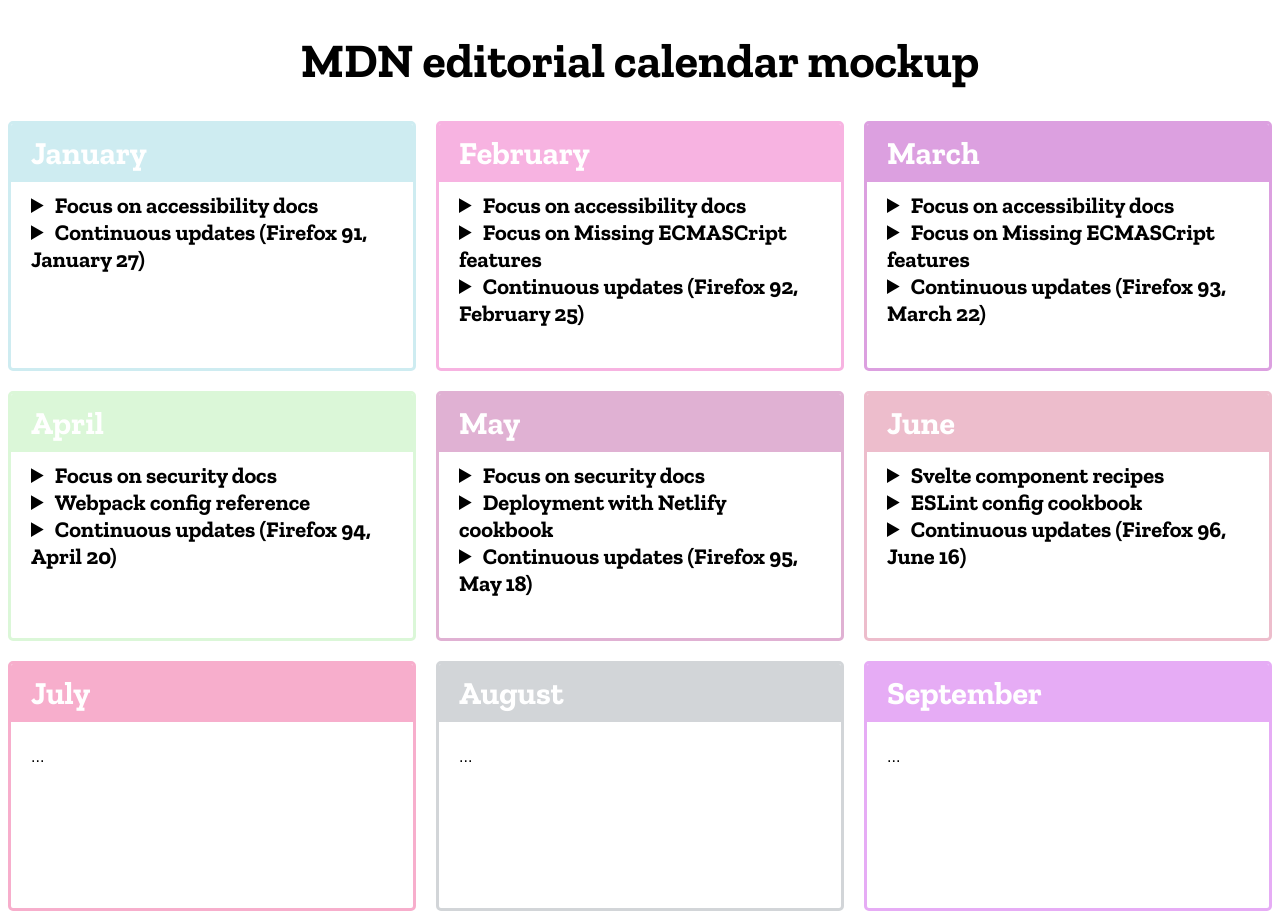
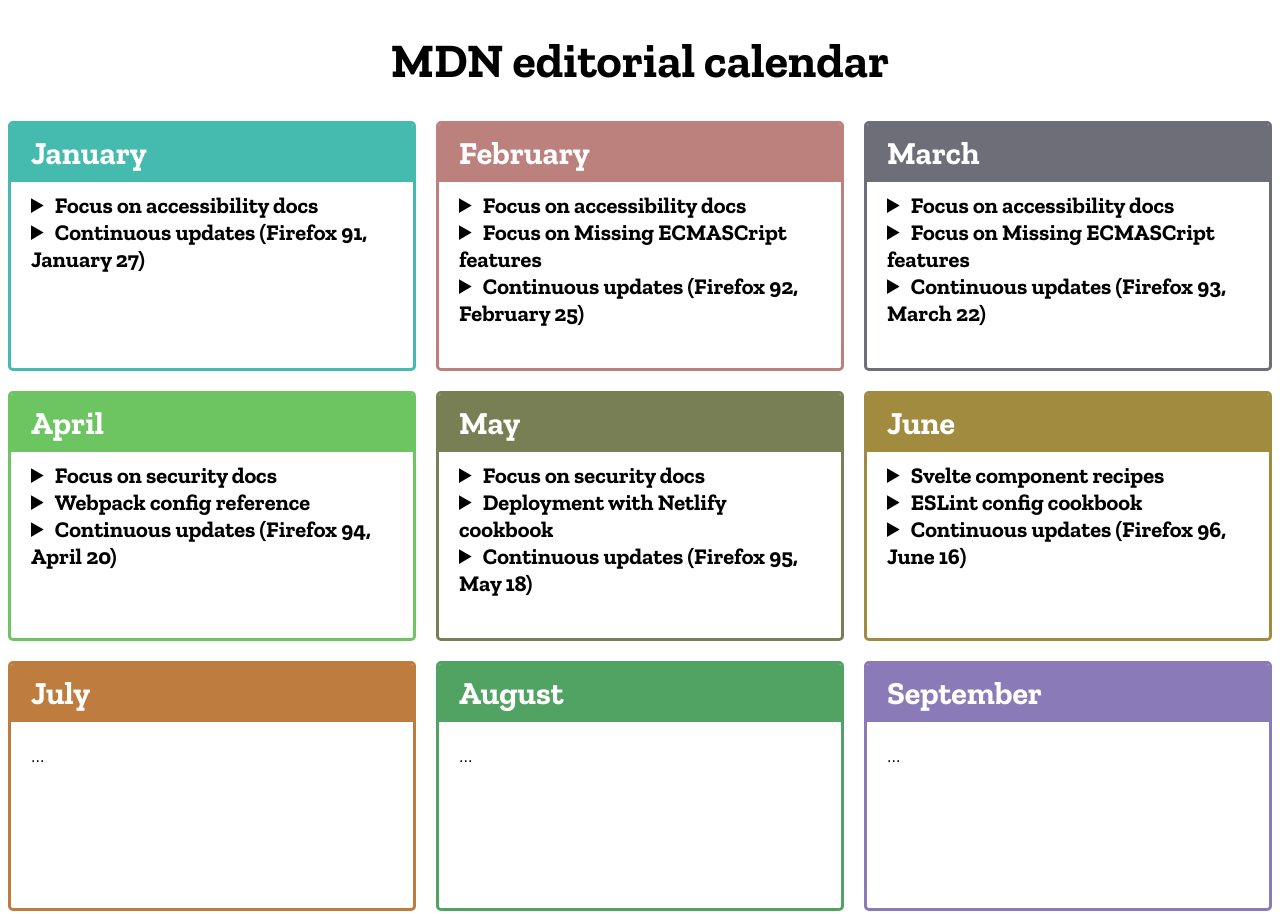
Before and after one commit to chrisdavidmills/mdn-calendar, a plain HTML site: page index.html in a window 1280 px wide. Shown: the top 914 px of the page. Drawn offline with Linux system fonts and the light colour scheme.

Commit message:
adding initial code

```diff
--- a/index.html
+++ b/index.html
@@ -7,7 +7,7 @@
     <script src="main.js" defer></script>
   </head>
   <body>
-    <h1>MDN editorial calendar mockup</h1>
+    <h1>MDN editorial calendar</h1>
     <main>
       <article>
         <h2>January</h2>
--- a/main.js
+++ b/main.js
@@ -11,7 +11,7 @@
 const articles = document.querySelectorAll('article');
 
 for(let i = 0; i < headings.length; i++) {
-  const randomColor = `rgb(${random(200,250)},${random(150,250)},${random(200,250)})`;
+  const randomColor = `rgb(${random(50,200)},${random(100,200)},${random(50,200)})`;
   headings[i].style.background = randomColor;
   articles[i].style.borderColor = randomColor;
 }
```
